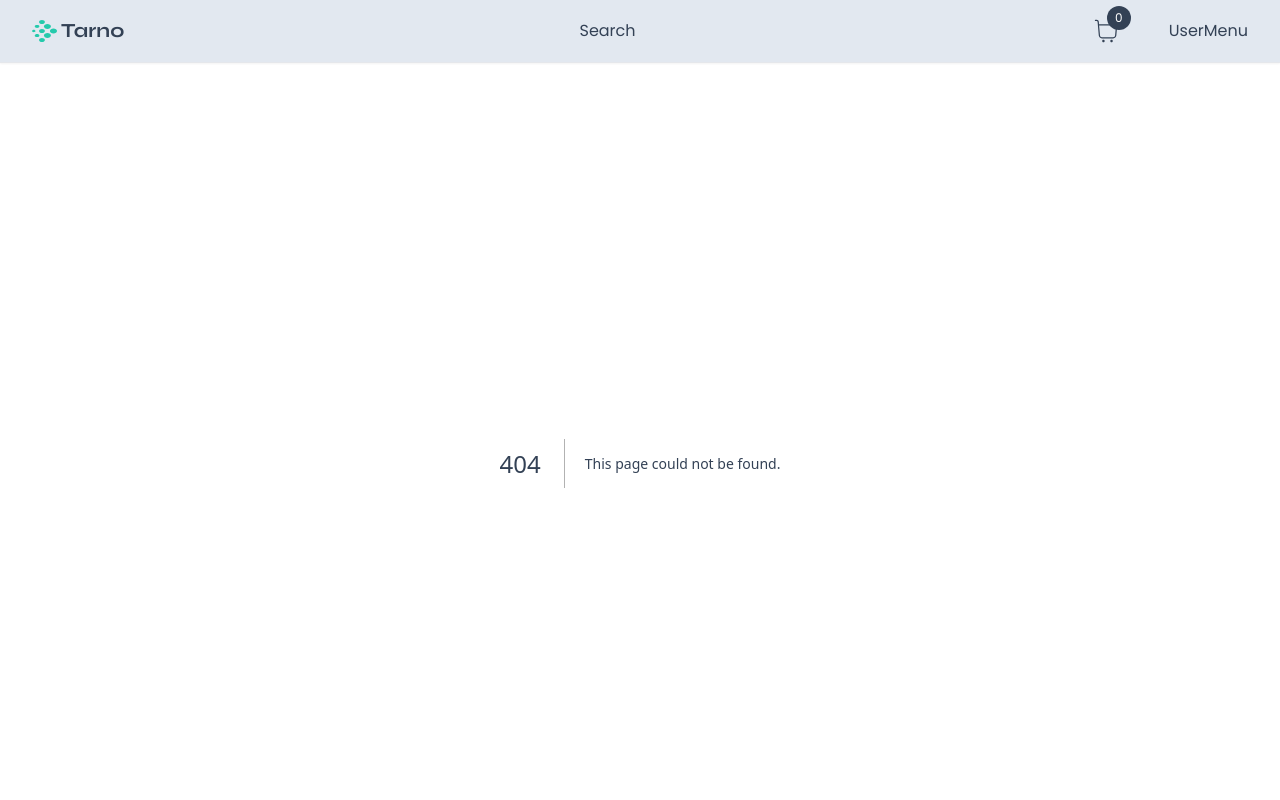
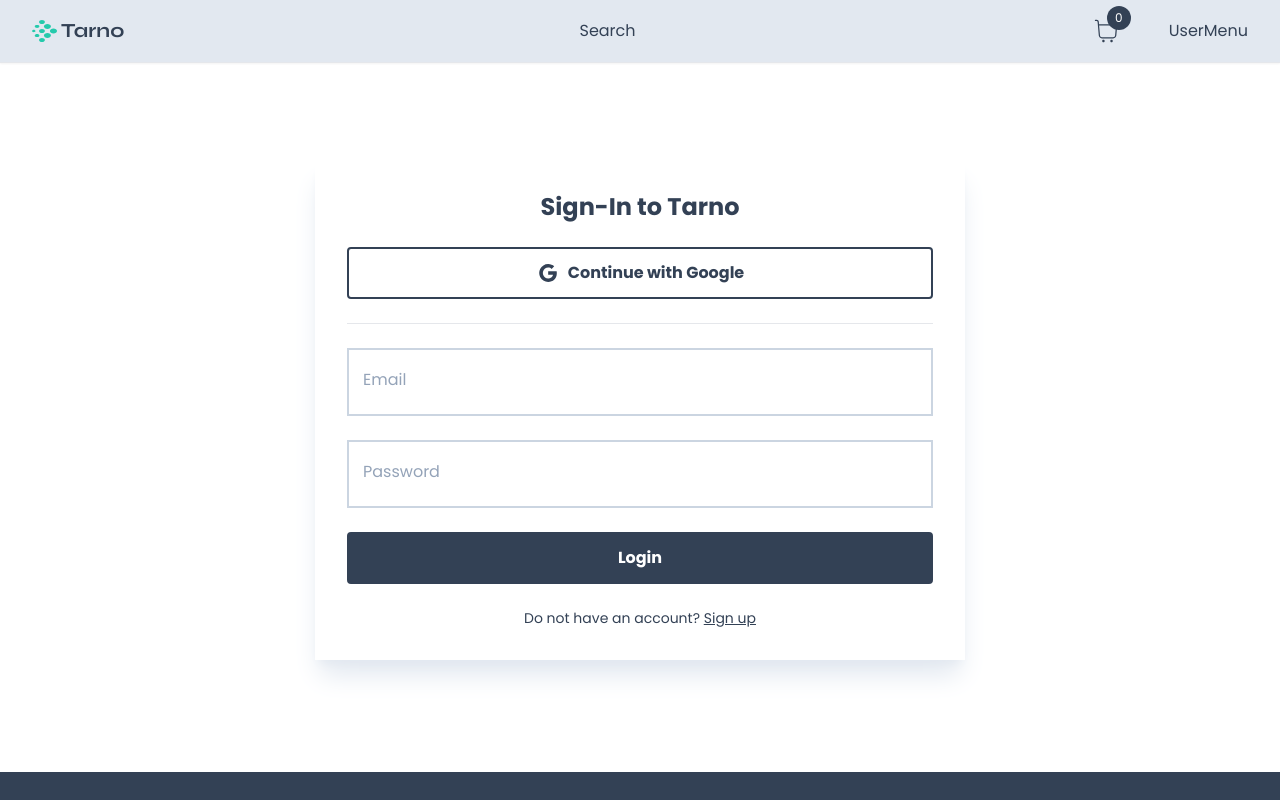
Before and after one commit to pelumini/Tarno, a Next.js app: page /login in a window 1280 px wide. Before the commit this address had no page. Shown: the top 800 px of the page. Built offline with nearby package versions, Linux system fonts and the light colour scheme.

Commit message:
login and register components added

```diff
--- a/package.json
+++ b/package.json
@@ -9,9 +9,11 @@
     "lint": "next lint"
   },
   "dependencies": {
+    "@auth/prisma-adapter": "^2.4.1",
     "@emotion/react": "^11.11.4",
     "@emotion/styled": "^11.11.5",
     "@mui/material": "^5.15.20",
+    "@prisma/client": "^5.16.1",
     "@radix-ui/react-slot": "^1.1.0",
     "class-variance-authority": "^0.7.0",
     "clsx": "^2.1.1",
@@ -33,6 +35,7 @@
     "eslint": "^8",
     "eslint-config-next": "14.2.4",
     "postcss": "^8",
+    "prisma": "^5.16.1",
     "tailwindcss": "^3.4.1",
     "typescript": "^5"
   }
--- /dev/null
+++ b/src/app/login/LoginForm.tsx
@@ -0,0 +1,67 @@
+"use client";
+
+import React, { useState } from "react";
+import Heading from "@/components/Heading";
+import Input from "@/components/inputs/Input";
+import { FieldValues, SubmitHandler, useForm } from "react-hook-form";
+import Button from "@/components/Button";
+import Link from "next/link";
+import { AiOutlineGoogle } from "react-icons/ai";
+
+const LoginForm = () => {
+  const [isLoading, setIsLoading] = useState(false);
+  const {
+    register,
+    handleSubmit,
+    formState: { errors },
+  } = useForm<FieldValues>({
+    defaultValues: { email: "", password: "" },
+  });
+
+  const onsubmit: SubmitHandler<FieldValues> = (data) => {
+    setIsLoading(true);
+    console.log(data);
+  };
+
+  return (
+    <>
+      <Heading title="Sign-In to Tarno" />
+      <Button
+        outline
+        label="Continue with Google"
+        icon={AiOutlineGoogle}
+        onClick={() => {}}
+      />
+      <hr className="bg-slate-300 w-full h-px" />
+      <Input
+        id="email"
+        label="Email"
+        disabled={isLoading}
+        register={register}
+        errors={errors}
+        required
+      />
+      <Input
+        id="password"
+        label="Password"
+        disabled={isLoading}
+        register={register}
+        errors={errors}
+        required
+        type="password"
+      />
+      <Button
+        label={isLoading ? "Loading" : "Login"}
+        onClick={handleSubmit(onsubmit)}
+      />
+      <p className="text-sm">
+        Do not have an account?{" "}
+        <Link href={"/register"} className="underline">
+          Sign up
+        </Link>
+      </p>
+    </>
+  );
+};
+
+export default LoginForm;
--- /dev/null
+++ b/src/app/login/page.tsx
@@ -0,0 +1,15 @@
+import FormWrap from "@/components/FormWrap";
+import React from "react";
+import LoginForm from "./LoginForm";
+
+const LoginPage = () => {
+  return (
+    <div className="container">
+      <FormWrap>
+        <LoginForm />
+      </FormWrap>
+    </div>
+  );
+};
+
+export default LoginPage;
--- /dev/null
+++ b/src/app/register/_components/RegisterForm.tsx
@@ -0,0 +1,75 @@
+"use client";
+
+import React, { useState } from "react";
+import Heading from "@/components/Heading";
+import Input from "@/components/inputs/Input";
+import { FieldValues, SubmitHandler, useForm } from "react-hook-form";
+import Button from "@/components/Button";
+import Link from "next/link";
+import { AiOutlineGoogle } from "react-icons/ai";
+
+const RegisterForm = () => {
+  const [isLoading, setIsLoading] = useState(false);
+  const {
+    register,
+    handleSubmit,
+    formState: { errors },
+  } = useForm<FieldValues>({
+    defaultValues: { name: "", email: "", password: "" },
+  });
+
+  const onsubmit: SubmitHandler<FieldValues> = (data) => {
+    setIsLoading(true);
+    console.log(data);
+  };
+
+  return (
+    <>
+      <Heading title="Sign-Up for Tarno" />
+      <Button
+        outline
+        label="Sign up with Google"
+        icon={AiOutlineGoogle}
+        onClick={() => {}}
+      />
+      <hr className="bg-slate-300 w-full h-px" />
+      <Input
+        id="name"
+        label="Name"
+        disabled={isLoading}
+        register={register}
+        errors={errors}
+        required
+      />
+      <Input
+        id="email"
+        label="Email"
+        disabled={isLoading}
+        register={register}
+        errors={errors}
+        required
+      />
+      <Input
+        id="password"
+        label="Password"
+        disabled={isLoading}
+        register={register}
+        errors={errors}
+        required
+        type="password"
+      />
+      <Button
+        label={isLoading ? "Loading" : "Sign Up"}
+        onClick={handleSubmit(onsubmit)}
+      />
+      <p className="text-sm">
+        Already have an account?{" "}
+        <Link href={"/login"} className="underline">
+          Log in
+        </Link>
+      </p>
+    </>
+  );
+};
+
+export default RegisterForm;
--- /dev/null
+++ b/src/app/register/page.tsx
@@ -0,0 +1,15 @@
+import FormWrap from "@/components/FormWrap";
+import React from "react";
+import RegisterForm from "./_components/RegisterForm";
+
+const Register = () => {
+  return (
+    <div className="container">
+      <FormWrap>
+        <RegisterForm />
+      </FormWrap>
+    </div>
+  );
+};
+
+export default Register;
--- /dev/null
+++ b/src/components/FormWrap.tsx
@@ -0,0 +1,16 @@
+import React from "react";
+
+const FormWrap = ({ children }: { children: React.ReactNode }) => {
+  return (
+    <div className="min-h-fit h-full flex items-center justify-center pb-12 pt-24">
+      <div
+        className="max-w-[650px] w-full flex flex-col gap-6 items-center shadow-xl shadow-slate-200
+      rounded-md p-4 md:p-8"
+      >
+        {children}
+      </div>
+    </div>
+  );
+};
+
+export default FormWrap;
--- a/src/components/inputs/Input.tsx
+++ b/src/components/inputs/Input.tsx
@@ -23,6 +23,7 @@
   errors,
 }: InputProps) => {
   return (
+    <div className="w-full relative">
       <input
         autoComplete="off"
         id={id}
@@ -34,15 +35,17 @@
  disabled:opacity-70 disabled:cursor-not-allowed ${
    errors[id] ? "border-rose-400" : "border-slate-300"
  } ${errors[id] ? "focus:border-rose-400" : "focus:border-slate-300"}`}
-    >
+      />
       <label
         htmlFor={id}
-        className="absolute cursor-text text-md duration-150 transform -translate-y-3 top-5 z-10 origin-[0] left-4
-        peer-placeholder-shown:scale-100 peer-placeholder-shown:translate-y-0 peer-focus:scale-75 peer-focus:translate-y-4"
+        className={`absolute cursor-text text-md duration-150 transform -translate-y-3 top-5 z-10 origin-[0] left-4
+        peer-placeholder-shown:scale-100 peer-placeholder-shown:translate-y-0 peer-focus:scale-75 peer-focus:-translate-y-4 ${
+          errors[id] ? "text-rose-500" : "text-slate-400"
+        }`}
       >
         {label}
       </label>
-    </input>
+    </div>
   );
 };
 
```
Also changed, not shown: 1 other file (tests, documents, lock files or other folders). Lines whose indentation alone changed are shown as unchanged.
